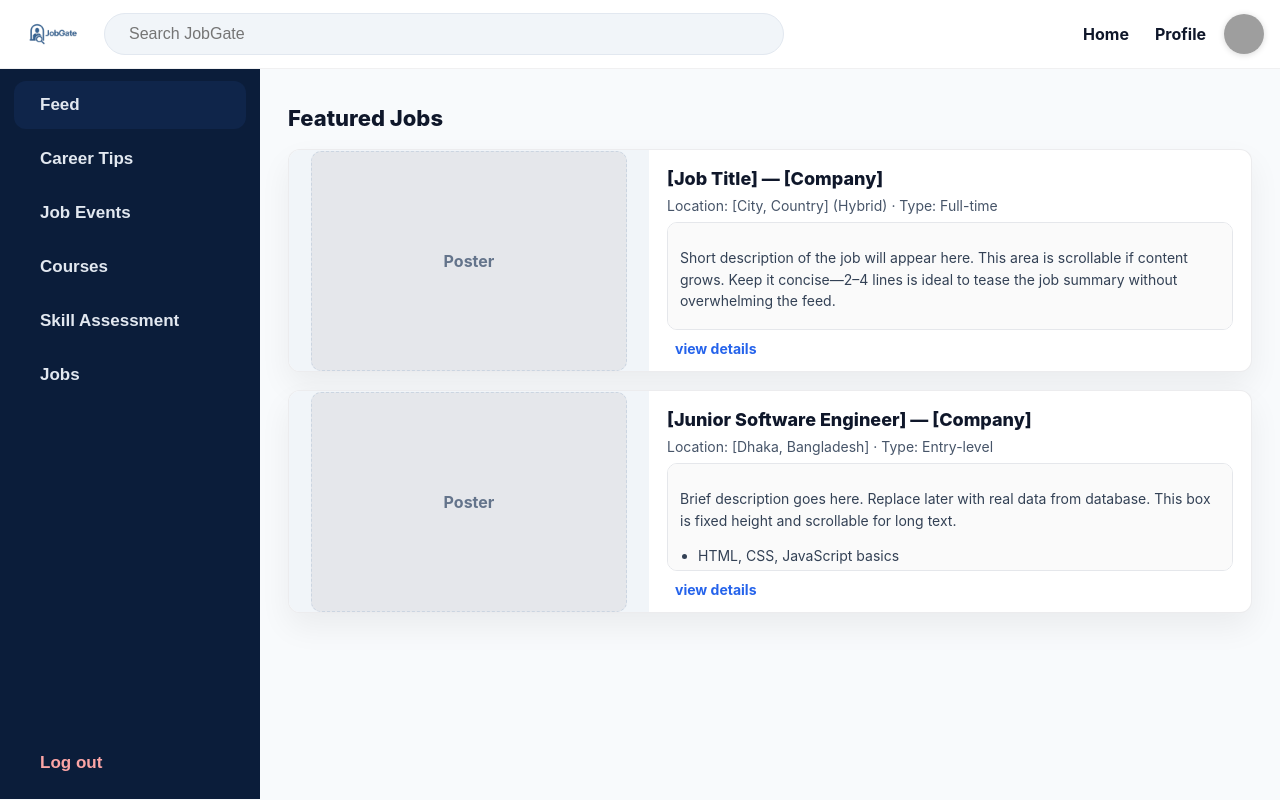
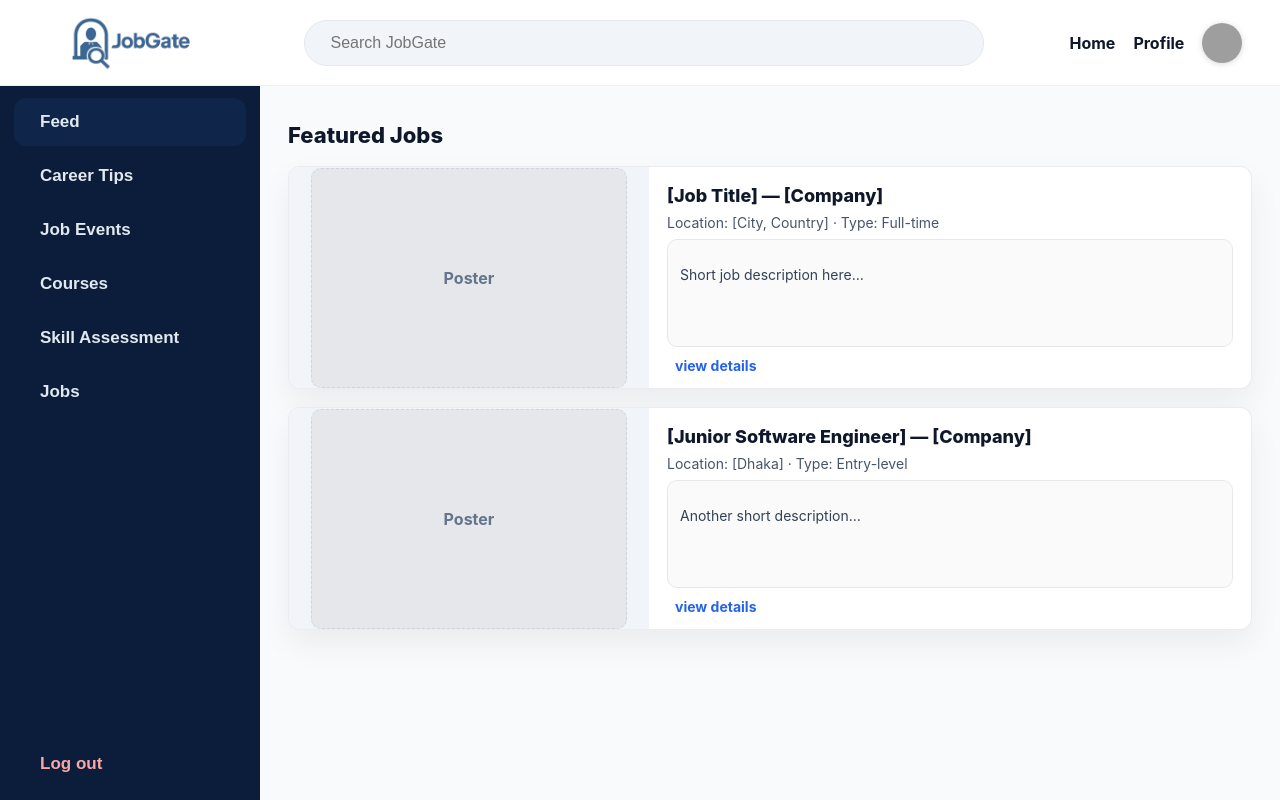
Before and after one commit to FoisalDev/JobGate, a PHP site: page /home.html in a window 1280 px wide. Run offline with PHP 8.4, Linux system fonts and the light colour scheme; some libraries are stand-ins or nearby versions; grey boxes are pictures that could not be loaded.

Commit message:
home page structure added (html+css)

```diff
--- a/home.css
+++ b/home.css
@@ -7,19 +7,41 @@ html,body{
 }
 img{max-width:100%; display:block}
 
-/* Topbar */
+/* ================= Topbar ================= */
+:root{ --topbar-h: 86px; }
+
 .topbar{
-  position:sticky; top:0; z-index:50;
-  display:flex; align-items:center; gap:16px;
-  background:#fff; border-bottom:1px solid rgba(2,6,23,.06);
-  padding:10px 16px;
+  position: sticky; top: 0; z-index: 50;
+  background: #fff; border-bottom: 1px solid rgba(2,6,23,.06);
+  height: var(--topbar-h);
 }
-.logo{ height:48px; width:auto; object-fit:contain }
+.topbar-inner{
+  height: 100%;
+  display: flex; align-items: center;
+  justify-content: space-between;
+  gap: 20px;
+  width: min(1380px, 96%);
+  margin: 0 auto;
+  padding: 0 12px;
+}
 
+/* Logo same as index/login/signup */
+.logo{
+  height: clamp(80px, 10vw, 120px);
+  width: auto;
+  object-fit: contain;
+  opacity: .98;
+  flex-shrink: 0;
+}
+
+/* Searchbar centered */
 .search-wrap{
-  flex:1; display:flex; align-items:center; gap:8px;
+  flex: 1;
+  display: flex; align-items: center; gap: 8px;
   background:#f1f5f9; border:1px solid #e2e8f0;
-  border-radius:999px; padding:10px 14px; max-width:680px;
+  border-radius:999px; padding:12px 16px;
+  max-width:680px;
+  margin: 0 auto;
 }
 .search-wrap .sicon{ color:#64748b; font-size:20px }
 .search-wrap input{
@@ -27,7 +49,7 @@ img{max-width:100%; display:block}
   font-size:16px; color:#0f172a;
 }
 
-.top-actions{ display:flex; align-items:center; gap:18px; margin-left:auto }
+.top-actions{ display:flex; align-items:center; gap:18px; flex-shrink:0 }
 .tlink{
   display:flex; align-items:center; gap:8px; color:#0f172a; text-decoration:none;
   font-weight:700;
@@ -37,13 +59,13 @@ img{max-width:100%; display:block}
   box-shadow:0 1px 6px rgba(0,0,0,.15);
 }
 
-/* Layout */
-.layout{ display:grid; grid-template-columns: 260px 1fr; min-height: calc(100vh - 70px); }
+/* ================= Layout ================= */
+.layout{ display:grid; grid-template-columns: 260px 1fr; min-height: calc(100vh - var(--topbar-h)); }
 
 /* Sidebar */
 .sidebar{
-  position:sticky; top:70px;
-  background:#0b1d3a; color:#e2e8f0; min-height: calc(100vh - 70px);
+  position:sticky; top:var(--topbar-h);
+  background:#0b1d3a; color:#e2e8f0; min-height: calc(100vh - var(--topbar-h));
   padding:12px 14px; display:flex; flex-direction:column; gap:6px;
 }
 .sbtn{
@@ -59,7 +81,7 @@ img{max-width:100%; display:block}
 .logout{ color:#fca5a5 }
 .logout:hover{ background: rgba(252,165,165,.12) }
 
-/* Content */
+/* ================= Content ================= */
 .content{
   padding:24px 28px 48px; background:#f8fafc;
 }
@@ -67,7 +89,7 @@ img{max-width:100%; display:block}
   margin:12px 0 18px; font-size:22px; font-weight:800; color:#0f172a;
 }
 
-/* Job Card */
+/* ================= Job Card ================= */
 .job-card{
   display:grid; grid-template-columns: 360px 1fr;
   background:#fff; border:1px solid rgba(15,23,42,.08);
@@ -86,14 +108,13 @@ img{max-width:100%; display:block}
   border-radius:10px; padding:10px 12px; height:108px; overflow:auto;
   line-height:1.55; color:#334155; font-size:14px;
 }
-.short-desc ul{ padding-left:18px; margin:6px 0 0 }
 .view-details{
   margin-top:10px; display:inline-flex; align-items:center; gap:8px;
   color:#2563eb; text-decoration:none; font-weight:700; font-size:14px;
 }
 .view-details iconify-icon{ font-size:18px }
 
-/* Responsive */
+/* ================= Responsive ================= */
 @media (max-width: 1100px){
   .layout{ grid-template-columns: 220px 1fr; }
   .job-card{ grid-template-columns: 1fr; }
--- a/home.html
+++ b/home.html
@@ -10,137 +10,65 @@
   <body>
     <!-- Top bar -->
     <header class="topbar">
-      <div class="topbar-left">
+      <div class="topbar-inner container">
         <img src="./JobGate_logo.png" alt="JobGate" class="logo" />
-      </div>
 
-      <div class="search-wrap">
+        <div class="search-wrap" role="search">
           <iconify-icon icon="mdi:magnify" class="sicon"></iconify-icon>
           <input type="text" placeholder="Search JobGate" />
         </div>
 
         <nav class="top-actions">
-        <a href="#" class="tlink">
-          <iconify-icon icon="mdi:home-variant" width="22" height="22"></iconify-icon>
-          Home
-        </a>
-        <a href="#" class="tlink">
-          <iconify-icon icon="mdi:account" width="22" height="22"></iconify-icon>
-          Profile
-        </a>
-        <img src="./avatar_placeholder.jpg" class="avatar" alt="User" />
+          <a href="#" class="tlink">Home</a>
+          <a href="#" class="tlink">Profile</a>
+          <img src="./avatar_placeholder.jpg" class="avatar" alt="User avatar" />
         </nav>
+      </div>
     </header>
 
-    <!-- Page layout -->
     <div class="layout">
-      <!-- Fixed sidebar -->
+      <!-- Sidebar -->
       <aside class="sidebar">
-        <button class="sbtn active">
-          <iconify-icon icon="mdi:home" class="sib"></iconify-icon>
-          <span>Feed</span>
-        </button>
-        <button class="sbtn">
-          <iconify-icon icon="mdi:lightbulb-on-outline" class="sib"></iconify-icon>
-          <span>Career Tips</span>
-        </button>
-        <button class="sbtn">
-          <iconify-icon icon="mdi:calendar-star" class="sib"></iconify-icon>
-          <span>Job Events</span>
-        </button>
-        <button class="sbtn">
-          <iconify-icon icon="mdi:book-open-variant" class="sib"></iconify-icon>
-          <span>Courses</span>
-        </button>
-        <button class="sbtn">
-          <iconify-icon icon="mdi:account-check-outline" class="sib"></iconify-icon>
-          <span>Skill Assessment</span>
-        </button>
-        <button class="sbtn">
-          <iconify-icon icon="mdi:briefcase-outline" class="sib"></iconify-icon>
-          <span>Jobs</span>
-        </button>
-
+        <button class="sbtn active"><iconify-icon icon="mdi:home" class="sib"></iconify-icon>Feed</button>
+        <button class="sbtn"><iconify-icon icon="mdi:lightbulb-on-outline" class="sib"></iconify-icon>Career Tips</button>
+        <button class="sbtn"><iconify-icon icon="mdi:calendar-star" class="sib"></iconify-icon>Job Events</button>
+        <button class="sbtn"><iconify-icon icon="mdi:book-open-variant" class="sib"></iconify-icon>Courses</button>
+        <button class="sbtn"><iconify-icon icon="mdi:account-check-outline" class="sib"></iconify-icon>Skill Assessment</button>
+        <button class="sbtn"><iconify-icon icon="mdi:briefcase-outline" class="sib"></iconify-icon>Jobs</button>
         <div class="spacer"></div>
-
-        <button class="sbtn logout">
-          <iconify-icon icon="mdi:logout" class="sib"></iconify-icon>
-          <span>Log out</span>
-        </button>
+        <button class="sbtn logout"><iconify-icon icon="mdi:logout" class="sib"></iconify-icon>Log out</button>
       </aside>
 
       <!-- Main feed -->
       <main class="content">
         <h2 class="section-title">Featured Jobs</h2>
 
-        <!-- Job card (repeatable) -->
-        <article class="job-card">
-          <div class="job-left">
-            <div class="poster placeholder">Poster</div>
-          </div>
-
+        <!-- Job card 1 -->
+        <article class="job-card" data-job-id="123">
+          <div class="job-left"><div class="poster placeholder">Poster</div></div>
           <div class="job-right">
             <h3 class="job-title">[Job Title] — [Company]</h3>
-            <div class="meta">
-              <span>Location: [City, Country] (Hybrid)</span> ·
-              <span>Type: Full-time</span>
-            </div>
+            <div class="meta"><span>Location: [City, Country]</span> · <span>Type: Full-time</span></div>
+            <div class="short-desc"><p>Short job description here…</p></div>
 
-            <!-- Scrollable short description -->
-            <div class="short-desc">
-              <!-- এখানকার টেক্সট শুধু প্লেসহোল্ডার। ডাটাবেস থেকে এলে JS/PHP দিয়ে বসবে -->
-              <p>
-                Short description of the job will appear here. This area is
-                scrollable if content grows. Keep it concise—2–4 lines is ideal
-                to tease the job summary without overwhelming the feed.
-              </p>
-              <ul>
-                <li>Requirement bullet 1</li>
-                <li>Requirement bullet 2</li>
-                <li>Requirement bullet 3</li>
-                <li>Requirement bullet 4</li>
-                <li>Requirement bullet 5</li>
-              </ul>
-            </div>
-
-            <a class="view-details" href="job-details.html?jobId=123">
-              <iconify-icon icon="mdi:eye-outline"></iconify-icon>
-              view details
+            <!-- এখানে সঠিক ফাইলে পাঠানো হলো -->
+            <a class="view-details" href="featured_job_details.html?jobId=123" target="_blank">
+              <iconify-icon icon="mdi:eye-outline"></iconify-icon> view details
             </a>
           </div>
         </article>
 
-        <!-- Another sample card -->
-        <article class="job-card">
-          <div class="job-left">
-            <div class="poster placeholder">Poster</div>
-          </div>
-
+        <!-- Job card 2 -->
+        <article class="job-card" data-job-id="456">
+          <div class="job-left"><div class="poster placeholder">Poster</div></div>
           <div class="job-right">
             <h3 class="job-title">[Junior Software Engineer] — [Company]</h3>
-            <div class="meta">
-              <span>Location: [Dhaka, Bangladesh]</span> ·
-              <span>Type: Entry-level</span>
-            </div>
+            <div class="meta"><span>Location: [Dhaka]</span> · <span>Type: Entry-level</span></div>
+            <div class="short-desc"><p>Another short description…</p></div>
 
-            <div class="short-desc">
-              <p>
-                Brief description goes here. Replace later with real data from
-                database. This box is fixed height and scrollable for long text.
-              </p>
-              <ul>
-                <li>HTML, CSS, JavaScript basics</li>
-                <li>PHP/MySQL familiarity</li>
-                <li>Team player & problem solving</li>
-                <li>Willing to learn quickly</li>
-                <li>Good communication</li>
-                <li>More bullets…</li>
-              </ul>
-            </div>
-
-            <a class="view-details" href="job-details.html?jobId=456">
-              <iconify-icon icon="mdi:eye-outline"></iconify-icon>
-              view details
+            <!-- এখানেও সঠিক ফাইল -->
+            <a class="view-details" href="featured_job_details.html?jobId=456" target="_blank">
+              <iconify-icon icon="mdi:eye-outline"></iconify-icon> view details
             </a>
           </div>
         </article>
```
Also changed, not shown: featured_job_details.css (added, +57 -0 lines), featured_job_details.html (added, +103 -0 lines). Lines whose indentation alone changed are shown as unchanged.
